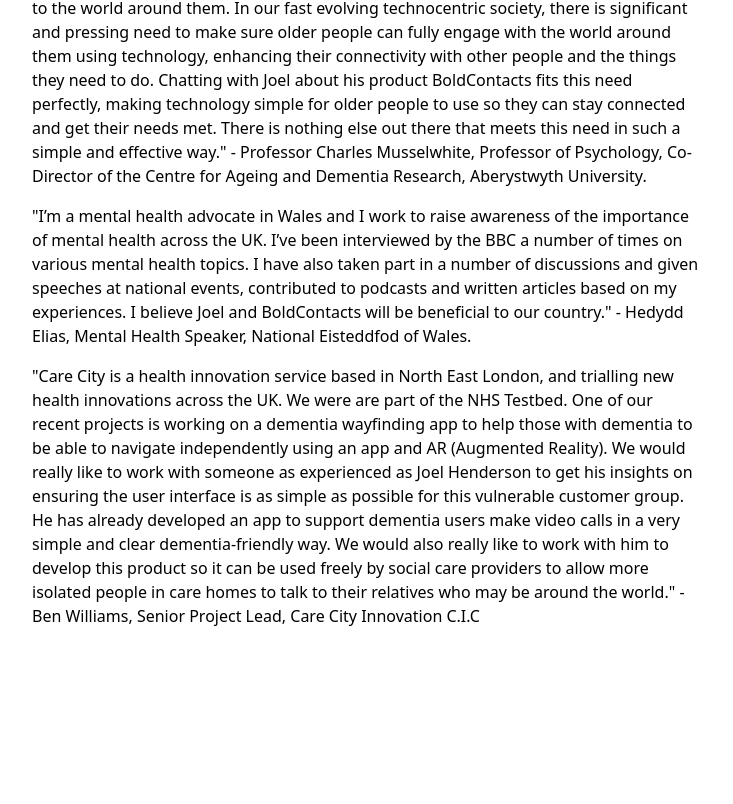
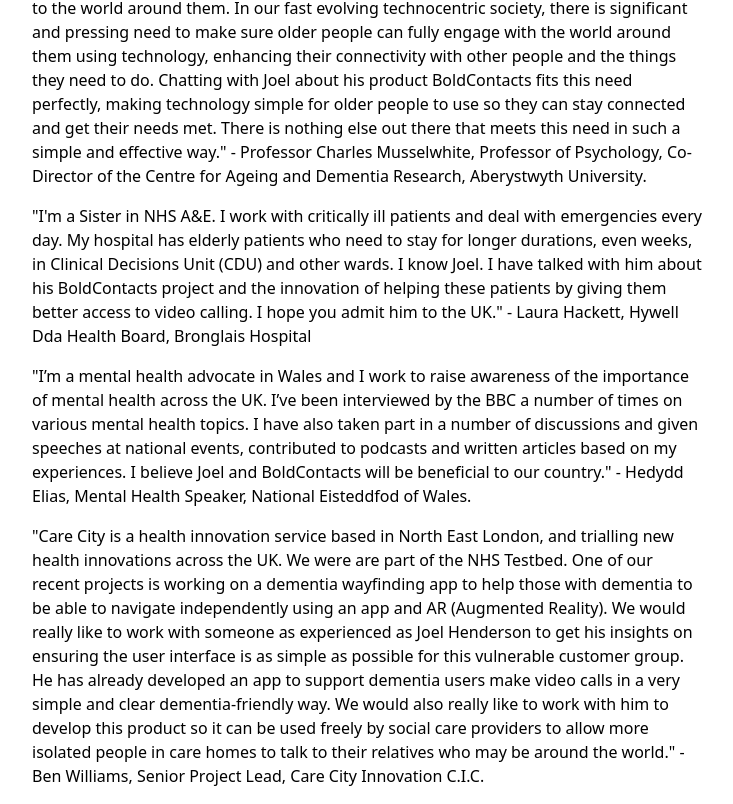
Before and after one commit to BoldContacts/boldcontacts-site-as-sveltekit, a SvelteKit app: page /quotations in a window 1280 px wide. Shown: the part 1317-2121 px from the top of the page, without its empty margins (272-1005 px from the left). Before the commit the page ends 1961 px from the top, so only its background shows below. Built offline with nearby package versions, Linux system fonts and the light colour scheme.

Commit message:
Add quotation

```diff
--- a/src/routes/quotations/+page.svelte
+++ b/src/routes/quotations/+page.svelte
@@ -34,8 +34,11 @@
 
 <blockquote><p>"My research over the past 25 years involves examining how older people stay connected to the world around them. In our fast evolving technocentric society, there is significant and pressing need to make sure older people can fully engage with the world around them using technology, enhancing their connectivity with other people and the things they need to do.  Chatting with Joel about his product BoldContacts fits this need perfectly, making technology simple for older people to use so they can stay connected and get their needs met. There is nothing else out there that meets this need in such a simple and effective way." - Professor Charles Musselwhite, Professor of Psychology, Co-Director of the Centre for Ageing and Dementia Research, Aberystwyth University.</p></blockquote>
 
+<blockquote><p>"I'm a Sister in NHS A&E. I work with critically ill patients and deal with emergencies every day. My hospital has elderly patients who need to stay for longer durations, even weeks, in Clinical Decisions Unit (CDU) and other wards. I know Joel. I have talked with him about his BoldContacts project and the innovation of helping these patients by giving them better access to video calling. I hope you admit him to the UK." - Laura Hackett, Hywell Dda Health Board, Bronglais Hospital</p></blockquote>
+
 <blockquote><p>"I’m a mental health advocate in Wales and I work to raise awareness of the importance of mental health across the UK. I’ve been interviewed by the BBC a number of times on various mental health topics. I have also taken part in a number of discussions and given speeches at national events, contributed to podcasts and written articles based on my experiences. I believe Joel and BoldContacts will be beneficial to our country." - Hedydd Elias, Mental Health Speaker, National Eisteddfod of Wales.</p></blockquote>
 
-<blockquote><p>"Care City is a health innovation service based in North East London, and trialling new health innovations across the UK. We were are part of the NHS Testbed. One of our recent projects is working on a dementia wayfinding app to help those with dementia to be able to navigate independently using an app and AR (Augmented Reality). We would really like to work with someone as experienced as Joel Henderson to get his insights on ensuring the user interface is as simple as possible for this vulnerable customer group. He has already developed an app to support dementia users make video calls in a very simple and clear dementia-friendly way. We would also really like to work with him to develop this product so it can be used freely by social care providers to allow more isolated people in care homes to talk to their relatives who may be around the world." - Ben Williams, Senior Project Lead, Care City Innovation C.I.C</p></blockquote>
+<blockquote><p>"Care City is a health innovation service based in North East London, and trialling new health innovations across the UK. We were are part of the NHS Testbed. One of our recent projects is working on a dementia wayfinding app to help those with dementia to be able to navigate independently using an app and AR (Augmented Reality). We would really like to work with someone as experienced as Joel Henderson to get his insights on ensuring the user interface is as simple as possible for this vulnerable customer group. He has already developed an app to support dementia users make video calls in a very simple and clear dementia-friendly way. We would also really like to work with him to develop this product so it can be used freely by social care providers to allow more isolated people in care homes to talk to their relatives who may be around the world." - Ben Williams, Senior Project Lead, Care City Innovation C.I.C.</p></blockquote>
+
 
 </div>
```
